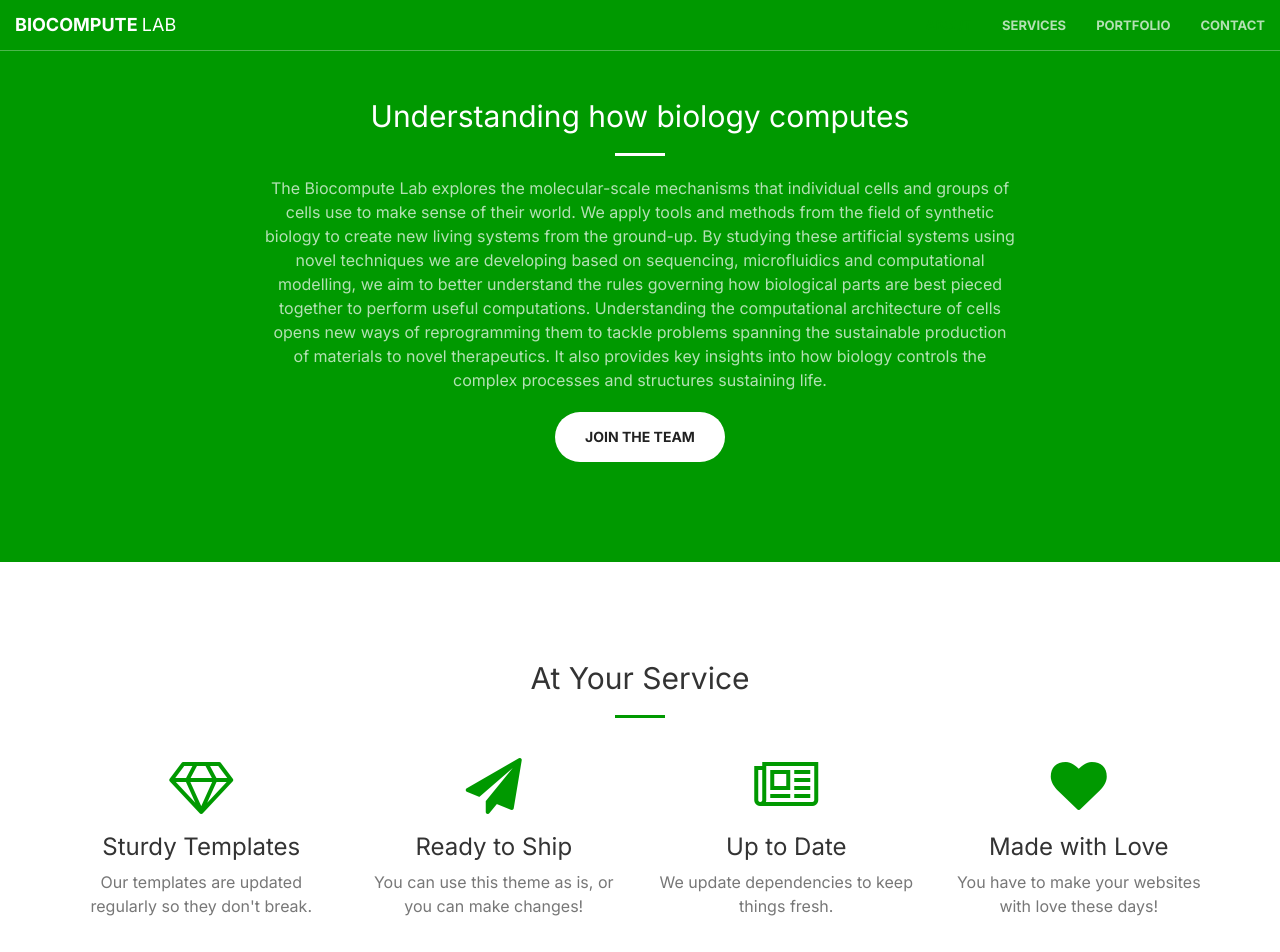
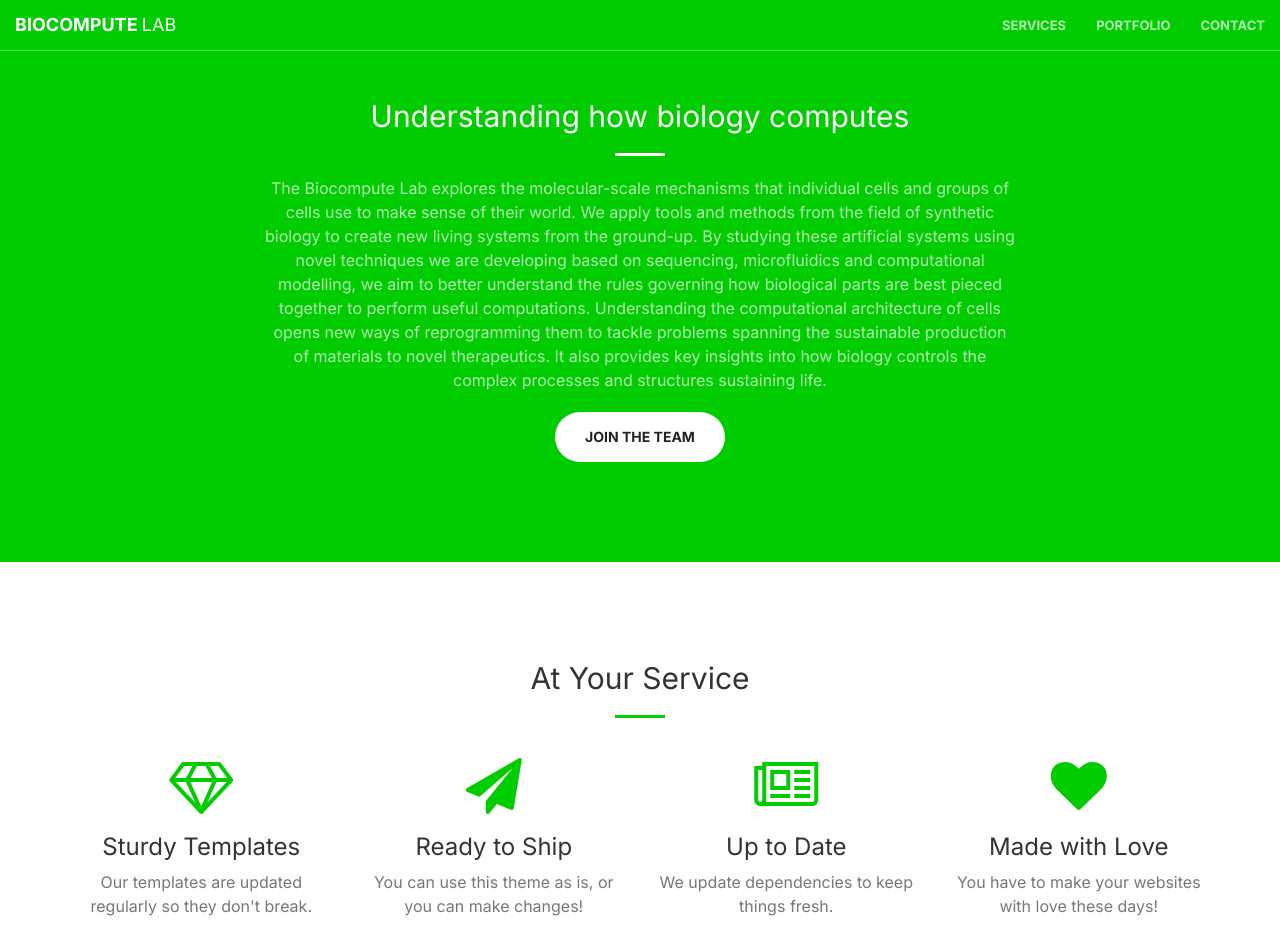
Before and after one commit to chofski/biocomputelab-website-v2, a Jekyll site: the page built from team.html, in a window 1280 px wide and 1400 px high. Shown: the top 952 px of the window. Built offline with Jekyll 4.4.1, drawn with Linux system fonts in a browser that asks for light colours.

Commit message:
Update main.scss

```diff
--- a/css/main.scss
+++ b/css/main.scss
@@ -35,7 +35,7 @@
 
 // variables.less
 // $theme-primary: #32CD32;
-$theme-primary: #009900;
+$theme-primary: #00cc00;
 $theme-dark: #222;
 
 // Import partials from `sass_dir` (defaults to `_sass`)
```
